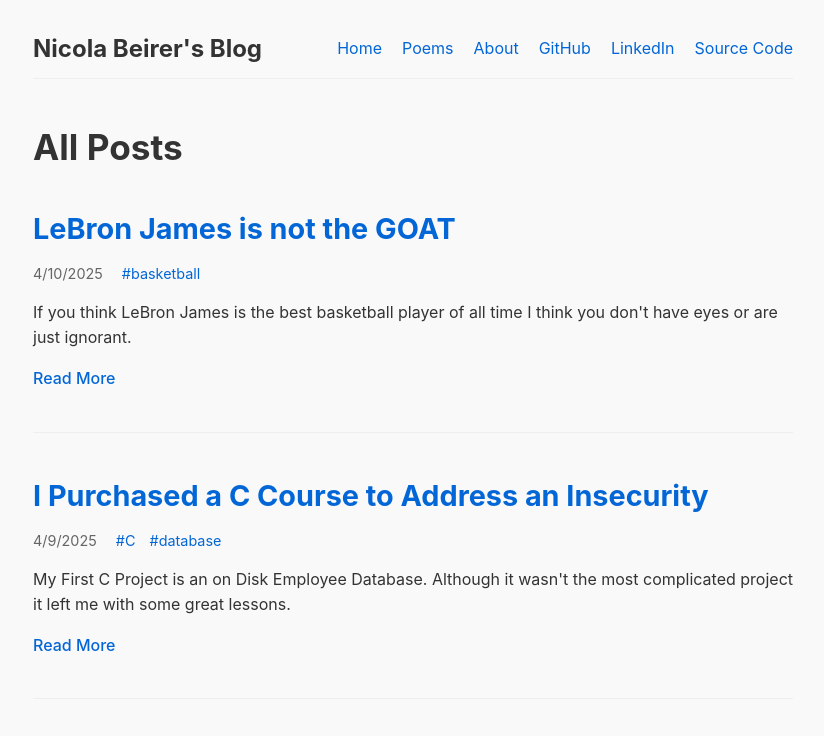
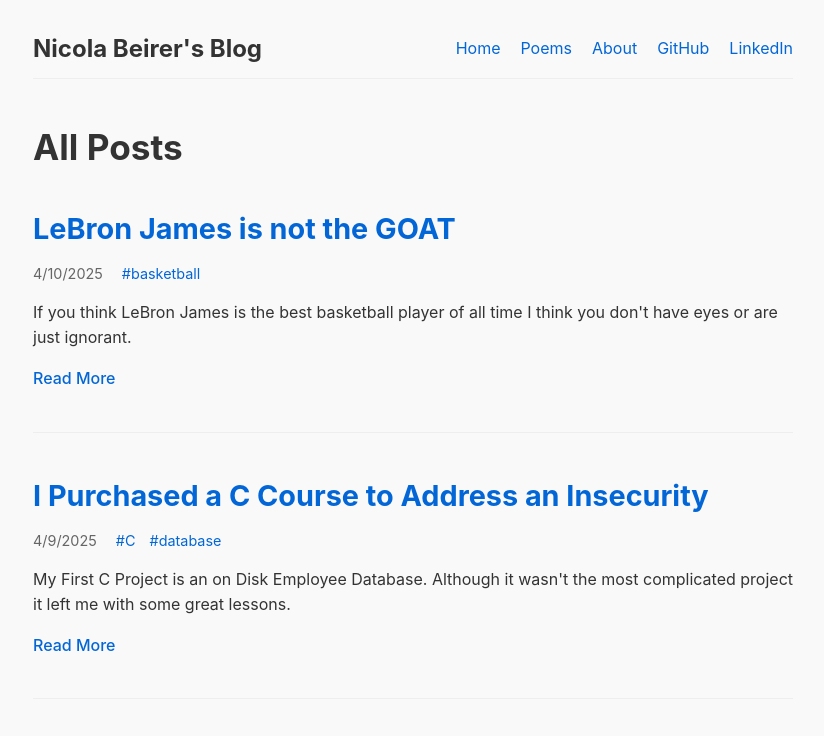
Before and after one commit to beirern/Personal-Website, an Astro site: page / in a window 1280 px wide. Shown: the top 736 px of the page, without its empty margins (227-1051 px from the left). Built offline with nearby package versions, Linux system fonts and the light colour scheme; Astro itself is replaced by a stand-in of ours.

Commit message:
Remove source code link

```diff
--- a/src/layouts/BaseLayout.astro
+++ b/src/layouts/BaseLayout.astro
@@ -27,7 +27,6 @@ const { title } = Astro.props;
 						<li><a href={`${import.meta.env.BASE_URL}/about`}>About</a></li>
 						<li><a href="https://github.com/beirern" target="_blank">GitHub</a></li>
 						<li><a href="https://www.linkedin.com/in/nicolabeirer/" target="_blank">LinkedIn</a></li>
-						<li><a href="https://github.com/beirern/Personal-Website" target="_blank">Source Code</a></li>
 					</ul>
 				</nav>
 			</header>
```
